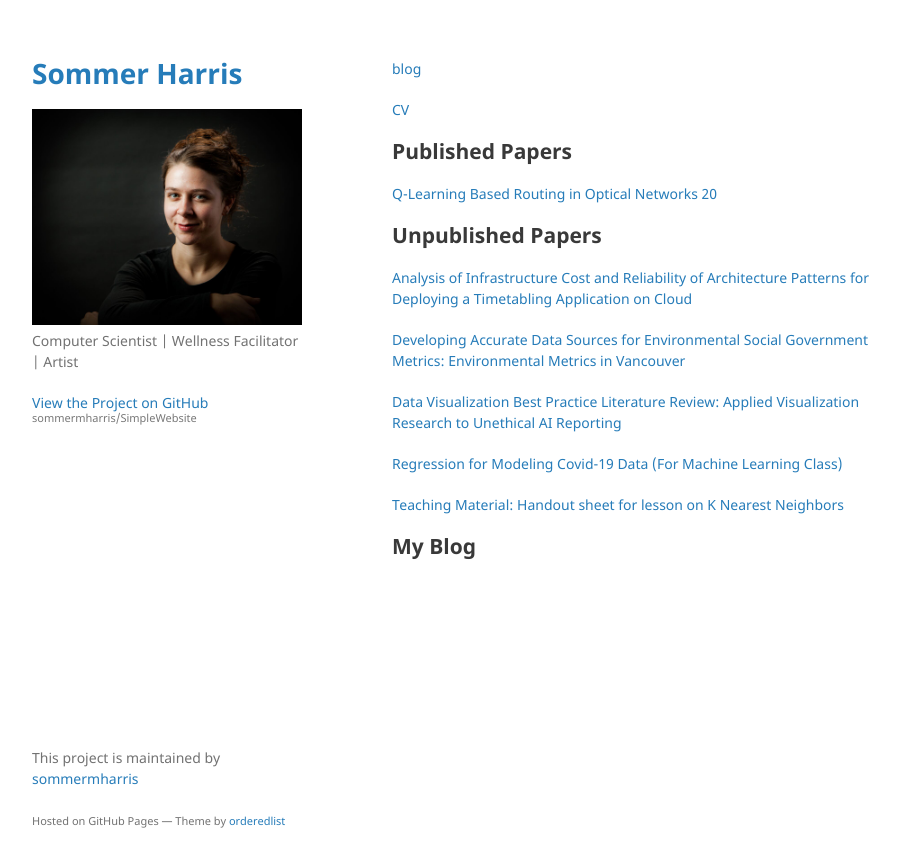
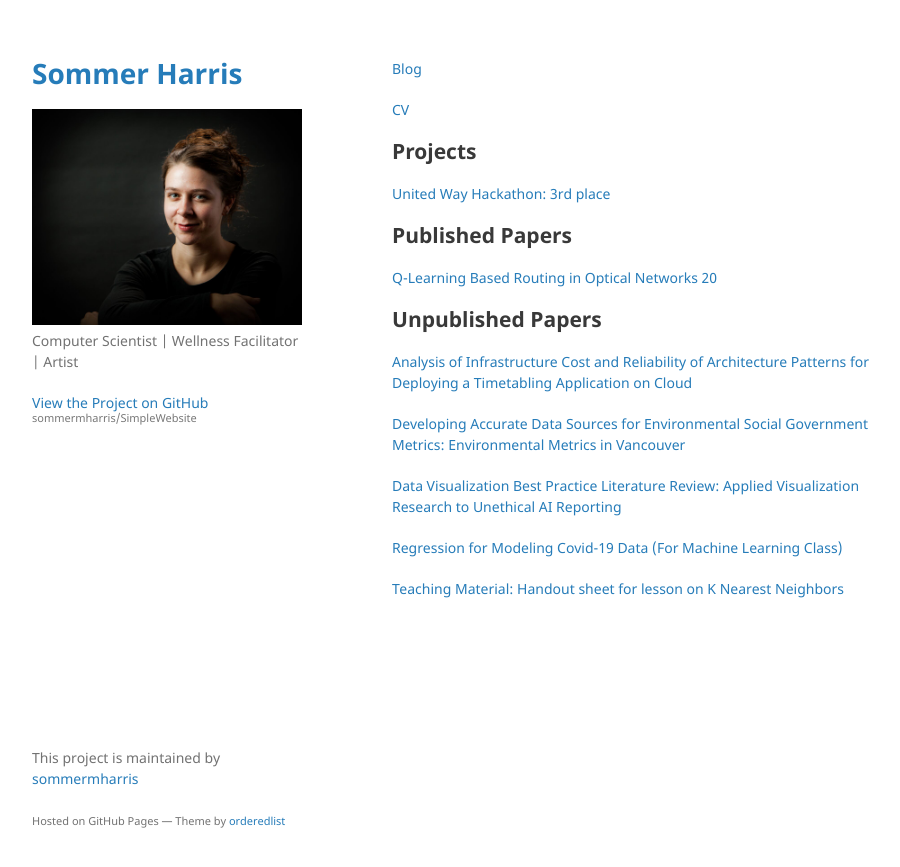
Before and after one commit to sommermharris/SimpleWebsite, a Jekyll site: the page built from index.md, in a window 1280 px wide. Shown: the top 867 px of the page, without its empty margins (178-1078 px from the left). Built offline with Jekyll 4.4.1, drawn with Linux system fonts in a browser that asks for light colours.

Commit message:
Update index.md

```diff
--- a/index.md
+++ b/index.md
@@ -2,9 +2,12 @@
 layout: default
 ---
 
-[blog](./another-page.html)
+[Blog](./another-page.html)
 
 [CV](./another-page.html)
+
+## Projects
+[United Way Hackathon: 3rd place](./united-way-hackathon.html)
 
 ## Published Papers
 
@@ -21,5 +24,3 @@ layout: default
 [Regression for Modeling Covid-19 Data (For Machine Learning Class)](files/covid19.pdf)
 
 [Teaching Material: Handout sheet for lesson on K Nearest Neighbors](files/knn.pdf)
-
-## My Blog
```
